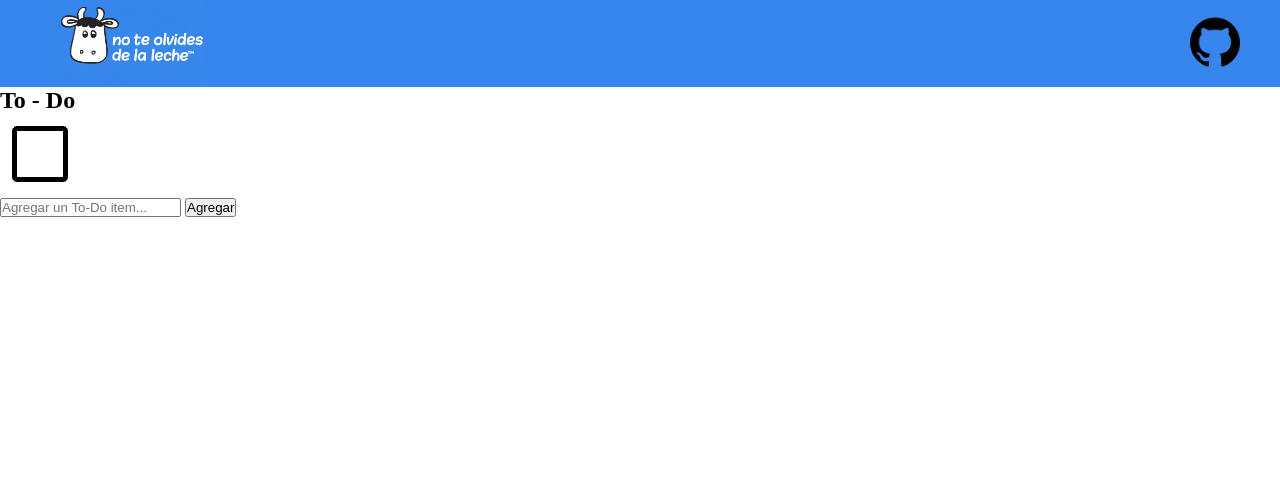
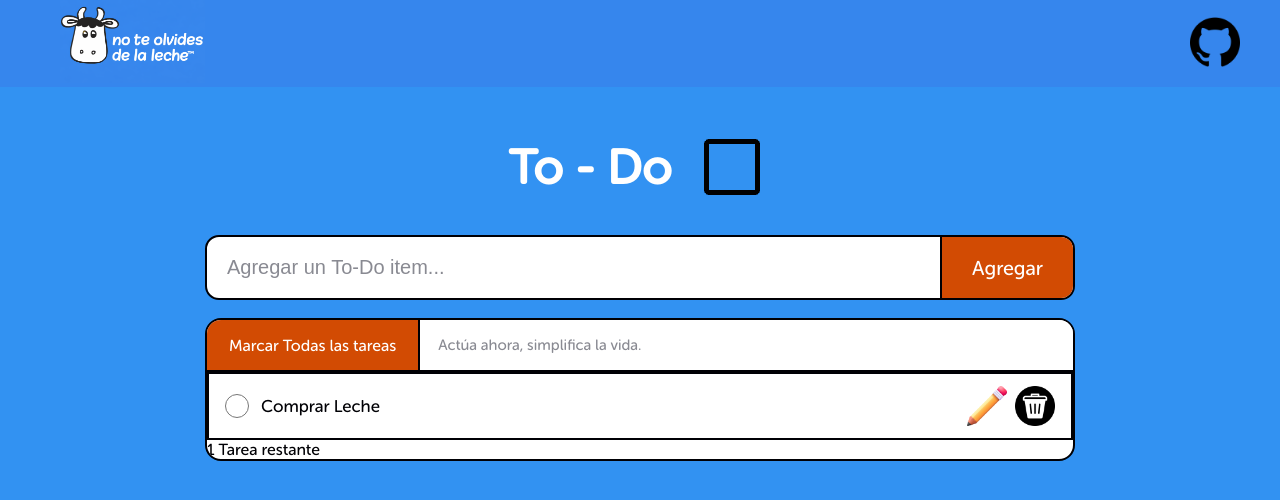
Before and after one commit to Alvarez-Dylan/ToDoList, a website: page ToDo/frontend/toDo.html in a window 1280 px wide. Drawn offline with Linux system fonts and the light colour scheme; a web font is replaced by a local one.

Commit message:
frontend casi acabado y backend completo

```diff
--- a/ToDo/frontend/style.css
+++ b/ToDo/frontend/style.css
@@ -66,6 +66,9 @@
     border-radius: 10px;
     font-size: 23px;
 }
+.section a:hover{
+    background-color: #d07200;
+}
 .section h1{
     width: 80%;
     height: 96px;
@@ -103,3 +106,189 @@
     color: #898A92;
     font-size: 15px;
 }
+/* Cambios To-Do  */
+
+.toDo {
+    background-color: #3292f2;
+    font-family: "Museo-Sans-Rounded", Helvetica;
+    color: #ffff;
+    min-height: 100vh;
+}
+
+/* Section principal */
+.toDo-Section {
+    padding: 20px 20px 60px;
+    gap: 18px;
+    width: 100%;
+}
+.toDo-Section-flex{
+     display: flex;
+    flex-direction: column;
+    align-items: center;
+
+}
+
+/* Título To-Do */
+.toDo-Section__titulo {
+    font-size: 32px;
+    padding: 20px 0 10px;
+}
+.toDo-Section__titulo-flex {
+    display: flex;
+    align-items: center;
+    justify-content: center;
+    gap: 20px;
+}
+
+/* Agregar tarea */
+.toDo-Section__agregar {
+    width: 85%;
+    max-width: 870px;
+    height: 65px;
+    background-color: #ffff;
+    border: 2px solid #000005;
+    border-radius: 14px;
+    overflow: hidden;
+}
+.toDo-Section__agregar-flex{
+    display: flex;
+}
+.toDo-Section__agregar input[type="text"] {
+    flex: 1;
+    border: none;
+    outline: none;
+    font-size: 20px;
+    padding: 0 20px;
+    font-family: "Open-Sans", sans-serif;
+    color: #000005;
+    background: transparent;
+}
+.toDo-Section__agregar input[type="text"]::placeholder {
+    color: #898A92;
+}
+.todo-button {
+    background-color: #d24b03;
+    color: #ffff;
+    border: none;
+    padding: 0 30px;
+    font-size: 20px;
+    font-family: "Museo-Sans-Rounded";
+    cursor: pointer;
+    border-left: 2px solid #000005;
+
+}
+.todo-button:hover {
+    background-color: #d07200;
+}
+
+/* Contenedor de lista*/
+.toDo-Section__lista {
+    width: 85%;
+    max-width: 870px;
+    background-color: #ffff;
+    border: 2.5px solid #000005;
+    border-radius: 16px;
+    overflow: hidden;
+    color: #000005;
+}
+
+/* Marcar todo y titulo */
+.toDo-Section__lista__titulos {
+    border-bottom: 2px solid #000005;
+    height: 52px;
+}
+.toDo-Section__lista__titulos-flex{
+    display: flex;
+    align-items: stretch;
+
+}
+.toDo-Section__lista__titulos button {
+    background-color: #d24b03;
+    color: #ffff;
+    border: none;
+    border-right: 2px solid #000005;
+    padding: 0 22px;
+    font-size: 16px;
+    font-family: "Museo-Sans-Rounded", Helvetica;
+    cursor: pointer;
+}
+.toDo-Section__lista__titulos button:hover {
+    background-color: #d07200;
+}
+.toDo-Section__lista__titulos p {
+    flex: 1;
+    display: flex;
+    align-items: center;
+    padding: 0 18px;
+    font-family: "Museo-Sans-Rounded";
+    font-size: 15px;
+    color: #898A92;
+    background-color: #ffff;
+}
+
+/* Tareas */
+.toDo-Section__lista__area {
+    min-height: 320px;
+    max-height: 420px;
+    overflow-y: auto;
+    padding: 16px;
+    background-color: #ffff;
+    display: flex;
+    flex-direction: column;
+    gap: 12px;
+}
+
+/* Items de tarea */
+.toDo-Section__lista__tareas {
+    background-color: #ffff;
+    border: 2px solid #000005;
+    padding: 12px 16px;
+    width: 100%;
+}
+.toDo-Section__lista__tareas-flex{
+    display: flex;
+    align-items: center;
+    justify-content: space-between;
+    gap: 12px;
+}
+.toDo-Section__lista__tareas label {
+    display: flex;
+    align-items: center;
+    gap: 12px;
+    font-family: "Museo-Sans-Rounded";
+    font-size: 17px;
+    color: #000005;
+    cursor: pointer;
+    flex: 1;
+}
+.toDo-Section__lista__tareas input[type="radio"] {
+    width: 24px;
+    height: 24px;
+    accent-color: #3292f2;
+    cursor: pointer;
+
+}
+.toDo-Section__lista__tareas button {
+    all: unset;
+    cursor: pointer;
+    display: flex;
+    align-items: center;
+}
+.toDo-Section__lista__tareas button:hover {
+    opacity: 0.7;
+}
+.toDo-Section__lista__tareas-btn {
+    display: flex;
+    gap: 8px;
+    align-items: center;
+}
+
+/* Footer de tareas */
+.toDo-Section__lista__fotter {
+    border-top: 2px solid #000005;
+    padding: 12px 18px;
+    background-color: #ffff;
+    font-family: "Museo-Sans-Rounded";
+    font-size: 15px;
+    color: #000005;
+}
--- a/ToDo/frontend/toDo.html
+++ b/ToDo/frontend/toDo.html
@@ -7,26 +7,38 @@
     <link rel="icon" href="imagenes/favicon.png" type="image/png">
     <link rel="stylesheet" href="style.css">
 </head>
-<body>
+<body class="toDo">
      <header class="cabecera cabecera-flex">
         <a href="index.html"><img src="imagenes/logo.png" alt="Logo de No te olvides de la Leche" width="145px" height="83px"></a>
         <a href="https://github.com/Alvarez-Dylan/ToDoList.git"><img src="imagenes/github.png" width="50px" height="50px"></a>
     </header>
-    <section class="toDo-Section">
-        <div class="toDo-Section__titulo">
+    <section class="toDo-Section toDo-Section-flex">
+        <div class="toDo-Section__titulo toDo-Section__titulo-flex">
             <h1>To - Do</h1>
             <img src="imagenes/checkGif.gif" width="80px" height="80px">
         </div>
-        <div class="toDo-Section__agregar">
+        <div class="toDo-Section__agregar toDo-Section__agregar-flex">
             <input type="text" placeholder="Agregar un To-Do item...">
             <button class="todo-button">Agregar</button>
         </div>
-        <div class="toDo-Section__lista">
-
+        <div class="toDo-Section__lista ">
+        <div class="toDo-Section__lista__titulos toDo-Section__lista__titulos-flex ">
+            <button>Marcar Todas las tareas</button>
+            <p>Actúa ahora, simplifica la vida.</p>
+        </div>
+        <div class="toDo-Section__lista__tareas toDo-Section__lista__tareas-flex">
+          <label class="toDo-Section__lista__tareas-lista">
+            <input type="radio" name="tarea">
+            <p>Comprar Leche</p>
+          </label>
+          <div class="toDo-Section__lista__tareas-btn">
+            <button class="toDo-Section__lista__tareas__botones" id="editar-tarea"><img src="imagenes/lapiz-3d.png" width="40px" height="40px"></button>
+            <button class="toDo-Section__lista__tareas__botones" id="eliminar-tarea"><img src="imagenes/borrar.png" width="40px" height="40px"></button>
+        </div>
+        </div class="toDo-Section__lista__tareas__fotter">
+        <p>1 Tarea restante</p>
         </div>
 
-
-        </div>
     </section>
 
 </body>
```
Also changed, not shown: ToDo/frontend/imagenes/borrar.png (added), ToDo/frontend/imagenes/lapiz-3d.png (added).
